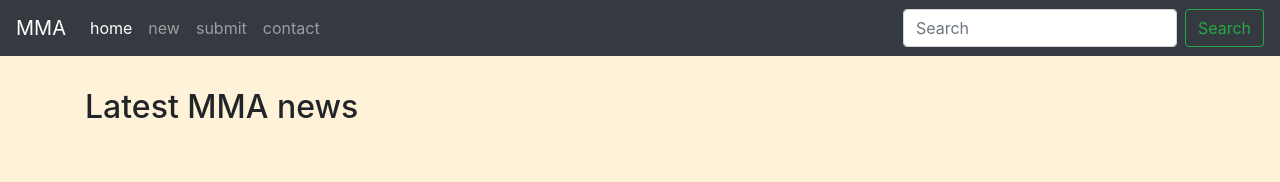
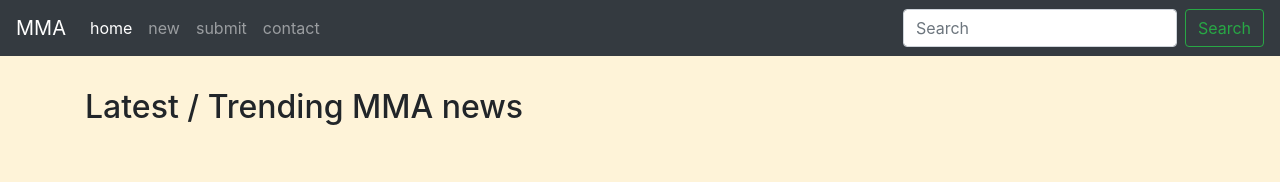
Before and after one commit to 8ivek/sample-frontend, a website: page index.html in a window 1280 px wide. Shown: the top 182 px of the page. Drawn offline with nearby package versions, Linux system fonts and the light colour scheme.

Commit message:
title changed

```diff
--- a/index.html
+++ b/index.html
@@ -67,7 +67,7 @@
     </nav>
 
     <div class="container">
-            <h2 class="title">Latest MMA news</h2>
+            <h2 class="title">Latest / Trending MMA news</h2>
             <div class="mbr-text counter-container col-12 col-md-12 mbr-fonts-style display-7 mma-news">
                 <ul>
                     <li>
```
